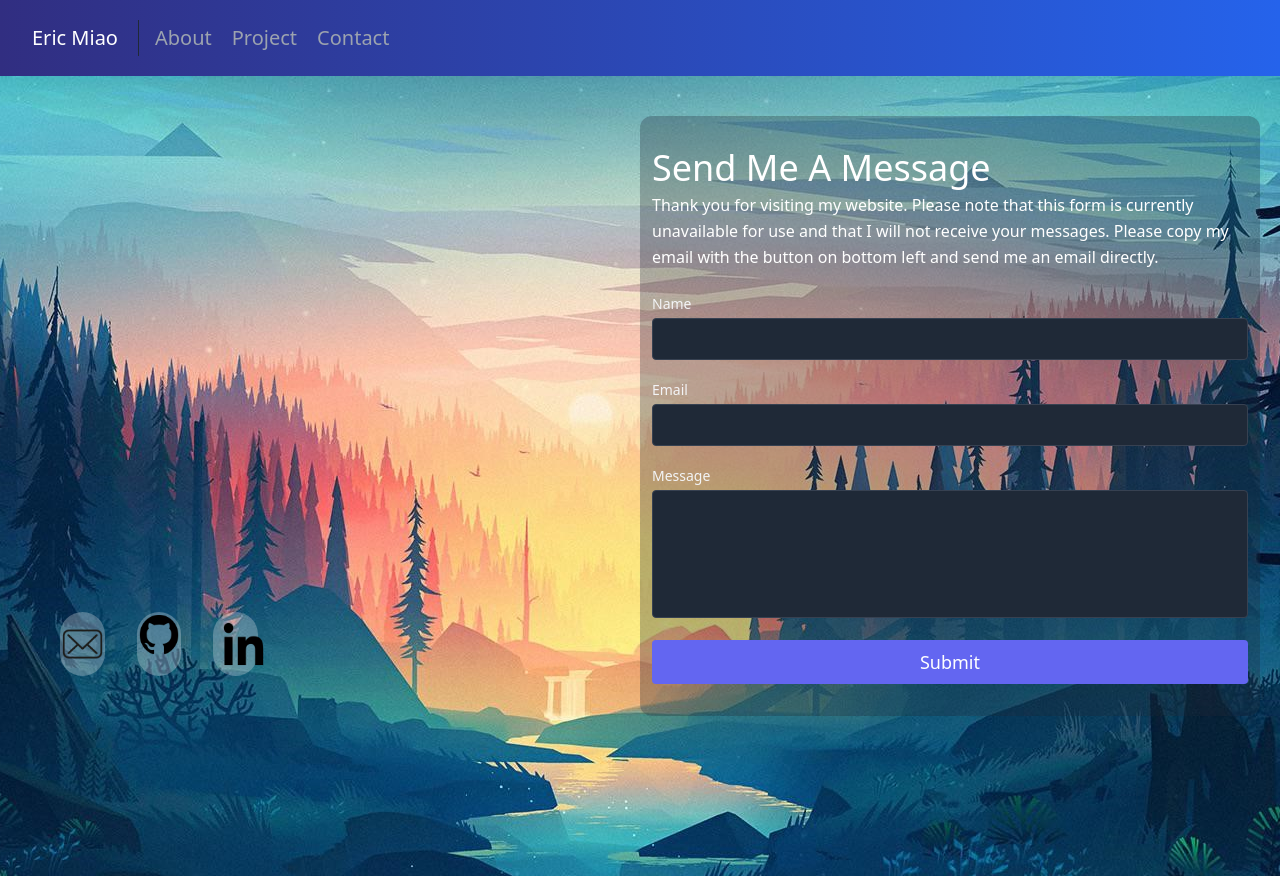
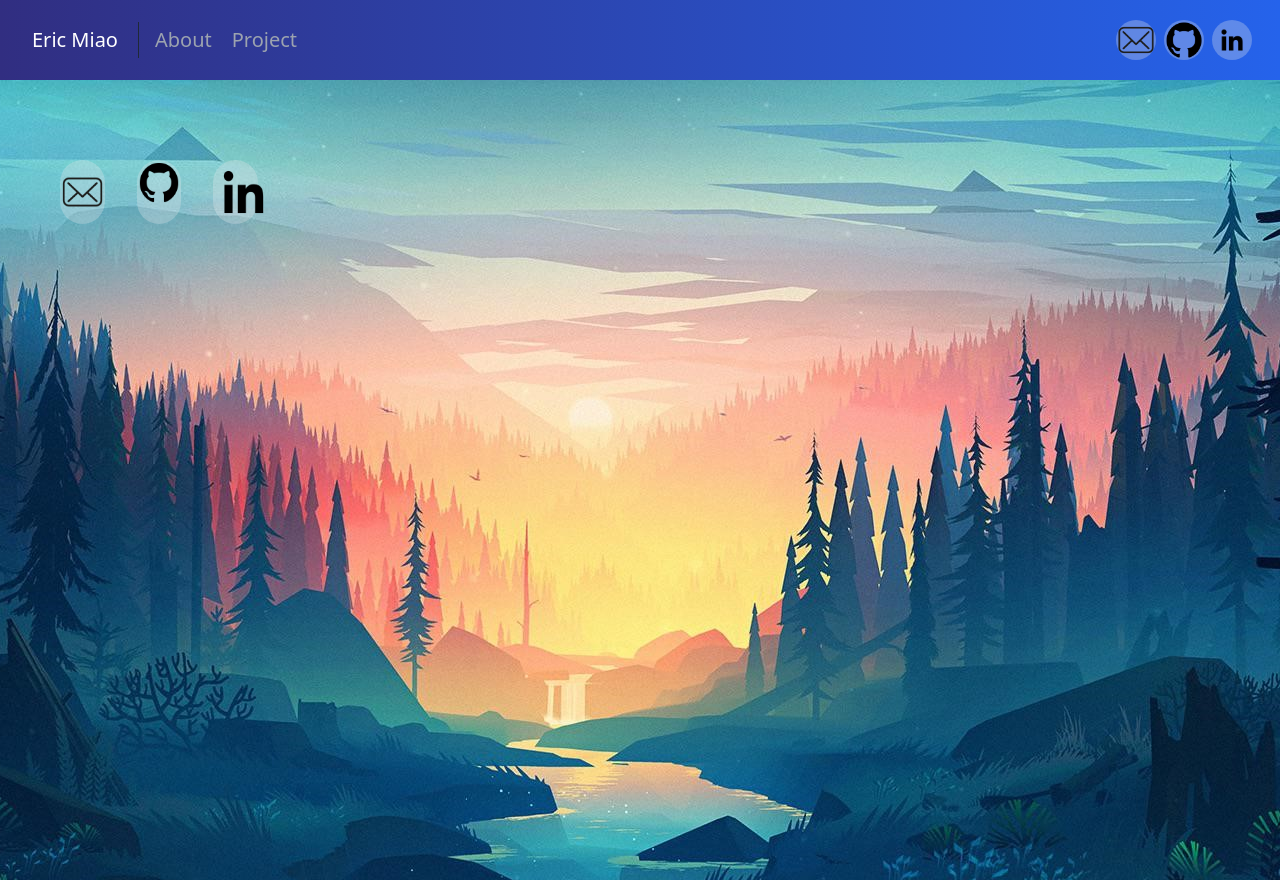
Before and after one commit to MiaoE/Eric-Miao-Personal-Portfolio, a React (Create React App) app: page /contact in a window 1280 px wide. Built offline with nearby package versions, Linux system fonts and the light colour scheme.

Commit message:
reformatted pages

```diff
--- a/src/components/Contact.js
+++ b/src/components/Contact.js
@@ -9,7 +9,7 @@ export default function Contact() {
     navigator.clipboard.writeText("ericxmiao@gmail.com")
     .then(() => alert("Email copied to clipboard"), () => alert("Failed to copy email"));
   };
-
+{/*
   function encode(data) {
     return Object.keys(data)
       .map(
@@ -28,6 +28,7 @@ export default function Contact() {
       .then(() => alert("Message sent!"))
       .catch((error) => alert(error));
   }
+*/}
 
   return (
     <section id="contact" className="relative bg-homebg bg-no-repeat bg-fixed bg-center w-full h-screen">
@@ -43,7 +44,7 @@ export default function Contact() {
             <img src="/assets/linkedinicon.png" alt="LinkedIn icon" className="w-12 h-12 m-2" />
           </a>
         </div>
-        <form
+        {/*<form
           netlify
           name="test"
           onSubmit={handleSubmit}
@@ -98,7 +99,7 @@ export default function Contact() {
             className="text-white bg-indigo-500 border-0 py-2 px-6 focus:outline-none hover:bg-indigo-600 rounded text-lg">
             Submit
           </button>
-        </form>
+  </form>*/}
       </div>
     </section>
   );
--- a/src/components/Navbar.js
+++ b/src/components/Navbar.js
@@ -3,6 +3,11 @@ import {Link} from "react-router-dom";
 import Pdf from "../Resume.pdf";
 
 export default function Navbar() {
+  const emailCopy = () => {
+    navigator.clipboard.writeText("ericxmiao@gmail.com")
+    .then(() => alert("Email copied to clipboard"), () => alert("Failed to copy email"));
+  };
+
   return (
     <header className="bg-gradient-to-l from-blue-600 to-indigo-900 md:sticky top-0 z-10 bg-opacity-40">
       <div className="container mx-auto flex flex-wrap p-5 flex-col md:flex-row items-center">
@@ -17,9 +22,9 @@ export default function Navbar() {
           <Link to="/projects" className="mr-5 hover:text-white">
             Project
           </Link>
-          <Link to="/contact" className="mr-5 hover:text-white">
+          {/*<Link to="/contact" className="mr-5 hover:text-white">
             Contact
-          </Link>
+          </Link>*/}
         </div>
 {/*
         <Link
@@ -29,6 +34,16 @@ export default function Navbar() {
           Resume
         </Link>
 */}
+          <button onClick={emailCopy} className="container w-10 h-10 bg-gray-200 bg-opacity-30 hover:bg-opacity-70 rounded-full md:mr-2 sm:mr-1 justify-items-center">
+            <img src="/assets/emailicon.png" alt="Email icon" className="object-contain" />
+          </button>
+          <a href="https://github.com/MiaoE" target="_blank" rel="noreferrer" className="container w-10 h-10 bg-gray-200 bg-opacity-30 hover:bg-opacity-70 rounded-full md:mr-2 sm:mr-1 justify-items-center">
+            <img src="/assets/githubicon.png" alt="Github icon" className="object-contain m-auto" />
+          </a>
+          <a href="https://www.linkedin.com/in/eric-miao-499384122/" rel="noreferrer" target="_blank" className="container w-10 h-10 bg-gray-200 bg-opacity-30 hover:bg-opacity-70 rounded-full md:mr-2 sm:mr-1 ">
+            <img src="/assets/linkedinicon.png" alt="LinkedIn icon" className="w-6 h-6 m-2" />
+          </a>
+
       </div>
     </header>
   );
```
